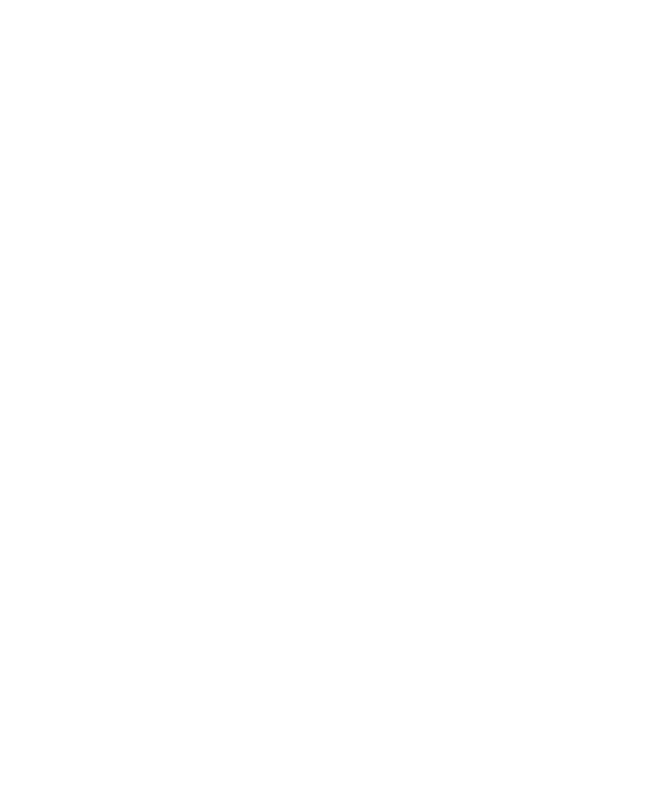
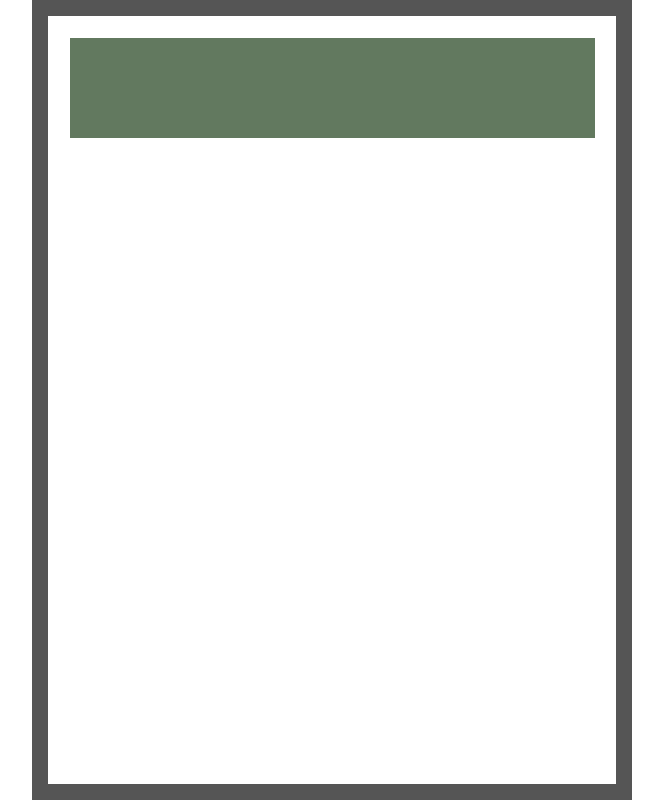
Before and after one commit to kkenohh/calculator, a plain HTML site: page index.html in a window 1280 px wide. Shown: the whole page, without its empty margins (308-971 px from the left). Drawn offline with Linux system fonts and the light colour scheme.

Commit message:
still working

```diff
--- a/styles.css
+++ b/styles.css
@@ -0,0 +1,37 @@
+@import url(https://fonts.googleapis.com/css?family=Montserrat);
+
+*, *::before, *::after {
+    box-sizing: border-box;
+}
+
+body {
+    height: 100vh;
+    width: 100vw;
+    font-family: 'Montserrat', sans-serif;
+    margin: 0 auto;
+    padding: 0;
+    display: flex;
+    justify-content: center;
+    align-items: center;
+}
+
+#calculator {
+    height: 800px;
+    width: 600px;
+    border: 16px solid #555;
+    display: flex;
+    flex-direction: column;
+    justify-content: center;
+    align-items: center;
+}
+
+#screen {
+    height: 100px;
+    width: 525px;
+    background-color: rgb(98, 121, 95);
+}
+
+#button-container {
+    height: 625px;
+    width: 525px;
+}
```
Also changed, not shown: index.html (line endings or trailing spaces), 1 other file.
